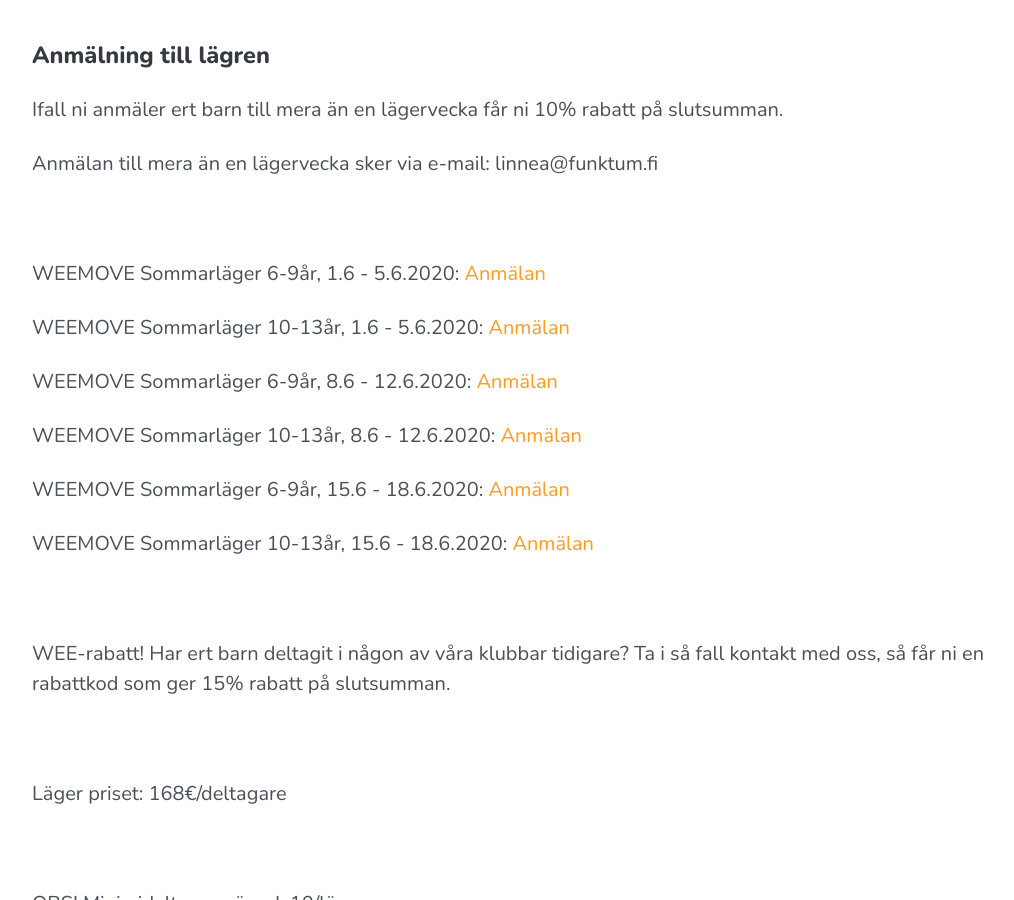
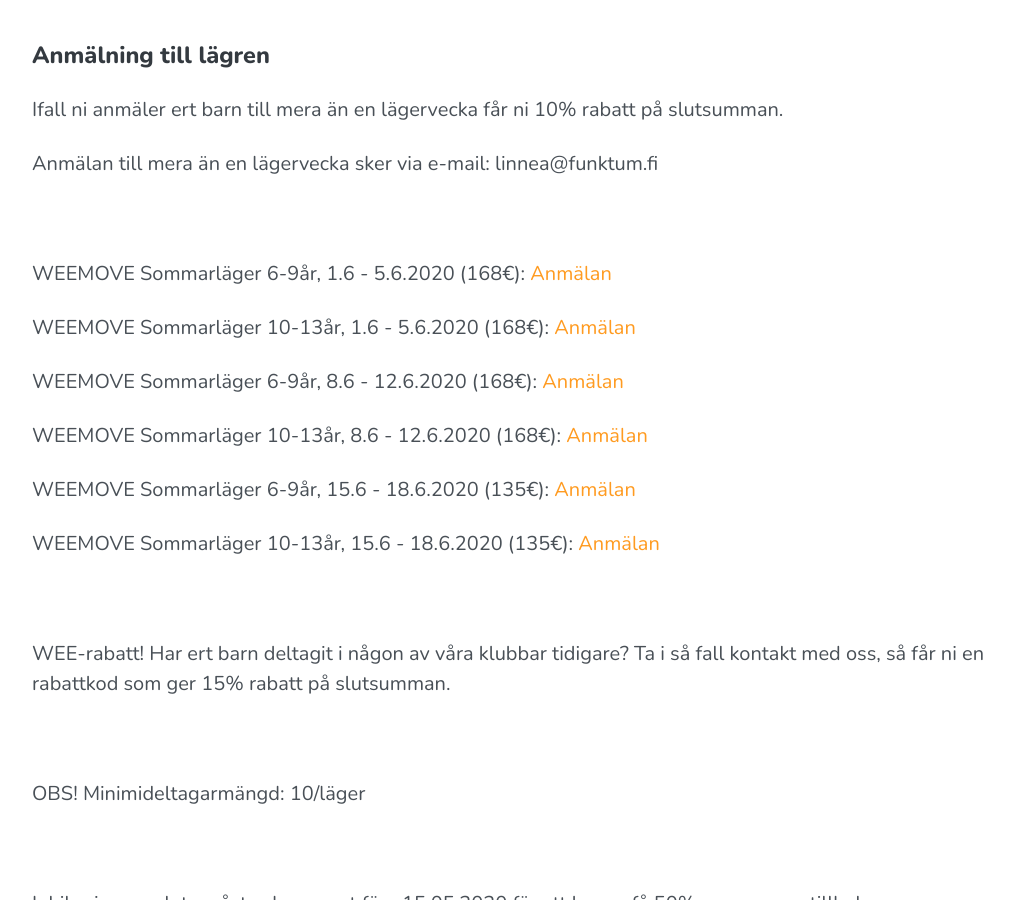
Before and after one commit to Funktum/weemove, a Jekyll site: the page built from _pages/dagslager.md, in a window 1280 px wide and 900 px high, scrolled down 1966 px. Shown: the whole window, without its empty margins (128-1142 px from the left). Built offline with Jekyll 4.4.1, drawn with Linux system fonts in a browser that asks for light colours; a script that is not in the unit is left out.

Commit message:
Update dagslager.md

```diff
--- a/_pages/dagslager.md
+++ b/_pages/dagslager.md
@@ -56,17 +56,17 @@
 
 ---
 
-WEEMOVE Sommarläger 6-9år, 1.6 - 5.6.2020: [Anmälan](https://weemove.tapahtumiin.fi/fi/nc/evtr/5e34361af146f3d4158b4567)
+WEEMOVE Sommarläger 6-9år, 1.6 - 5.6.2020 (168€): [Anmälan](https://weemove.tapahtumiin.fi/fi/nc/evtr/5e34361af146f3d4158b4567)
 
-WEEMOVE Sommarläger 10-13år, 1.6 - 5.6.2020: [Anmälan](https://weemove.tapahtumiin.fi/fi/nc/evtr/5e344ae4c2692f5e438b4579)
+WEEMOVE Sommarläger 10-13år, 1.6 - 5.6.2020 (168€): [Anmälan](https://weemove.tapahtumiin.fi/fi/nc/evtr/5e344ae4c2692f5e438b4579)
 
-WEEMOVE Sommarläger 6-9år, 8.6 - 12.6.2020: [Anmälan](https://weemove.tapahtumiin.fi/fi/nc/evtr/5e344bf6f146f3a9358b4568)
+WEEMOVE Sommarläger 6-9år, 8.6 - 12.6.2020 (168€): [Anmälan](https://weemove.tapahtumiin.fi/fi/nc/evtr/5e344bf6f146f3a9358b4568)
 
-WEEMOVE Sommarläger 10-13år, 8.6 - 12.6.2020: [Anmälan](https://weemove.tapahtumiin.fi/fi/nc/evtr/5e344cd81dd9cc80218b4571)
+WEEMOVE Sommarläger 10-13år, 8.6 - 12.6.2020 (168€): [Anmälan](https://weemove.tapahtumiin.fi/fi/nc/evtr/5e344cd81dd9cc80218b4571)
 
-WEEMOVE Sommarläger 6-9år, 15.6 - 18.6.2020: [Anmälan](https://weemove.tapahtumiin.fi/fi/events/e/weemove-sommarlager-6-9-aringar/5e344d7df146f3bb348b456e)
+WEEMOVE Sommarläger 6-9år, 15.6 - 18.6.2020 (135€): [Anmälan](https://weemove.tapahtumiin.fi/fi/events/e/weemove-sommarlager-6-9-aringar/5e344d7df146f3bb348b456e)
 
-WEEMOVE Sommarläger 10-13år, 15.6 - 18.6.2020: [Anmälan](https://weemove.tapahtumiin.fi/fi/nc/evtr/5e344e481dd9cc80218b4574?gid=p-5e344e49c2692ff3558b4568-0&as_new=1580726457)
+WEEMOVE Sommarläger 10-13år, 15.6 - 18.6.2020 (135€): [Anmälan](https://weemove.tapahtumiin.fi/fi/nc/evtr/5e344e481dd9cc80218b4574?gid=p-5e344e49c2692ff3558b4568-0&as_new=1580726457)
 
 
 
@@ -76,9 +76,6 @@
 WEE-rabatt!
 Har ert barn deltagit i någon av våra klubbar tidigare? Ta i så fall kontakt med oss, så får ni en rabattkod som ger 15% rabatt på slutsumman.
 
----
-
-Läger priset: 168€/deltagare
 
 ---
 
```
